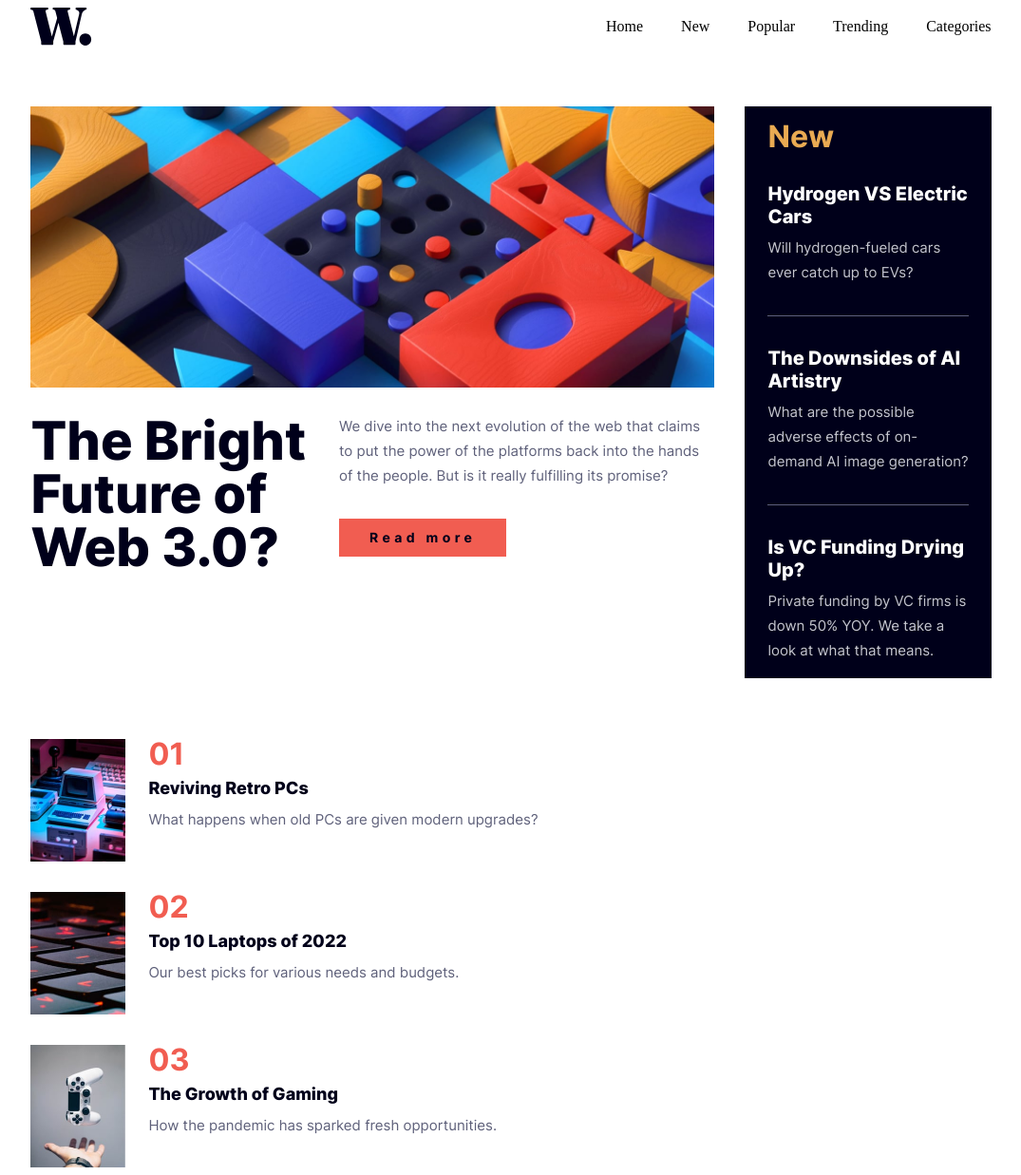
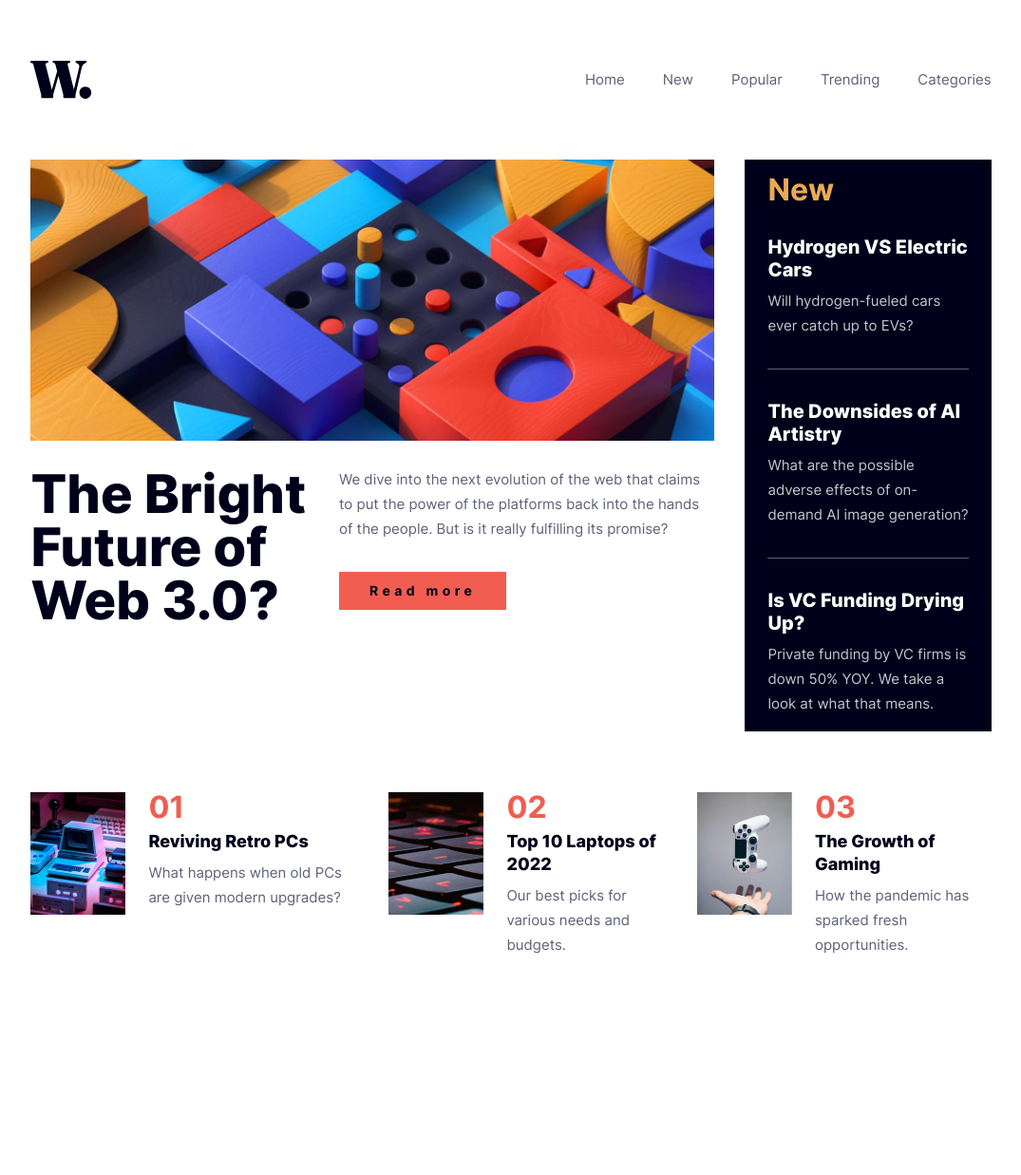
Before and after one commit to vibesprint/news-homepage, a website: page index.html in a window 1280 px wide. Shown: the whole page at 95% size, without its empty margins (102-1177 px from the left). After the commit the page ends 1016 px from the top, so only its background shows below. Drawn offline with nearby package versions, Linux system fonts and the light colour scheme; files that its build step writes are made by us from their sources.

Commit message:
added breakpoint for desktop for article list section

```diff
--- a/sass/styles.scss
+++ b/sass/styles.scss
@@ -127,9 +127,15 @@ main {
 
 #links-menu {
   display: none;
+  @include fonts.text-preset-6;
+  color: colors.$navy-600;
 }
 
 @media (min-width: 1200px) {
+  body {
+    padding-top: var(--sp-800);
+  }
+
   #links-menu {
     display: block;
   }
@@ -175,4 +181,9 @@ main {
 
   }
 
+  #article-list {
+    flex-direction: row;
+    gap: var(--sp-500);
+  }
+
 }
```
